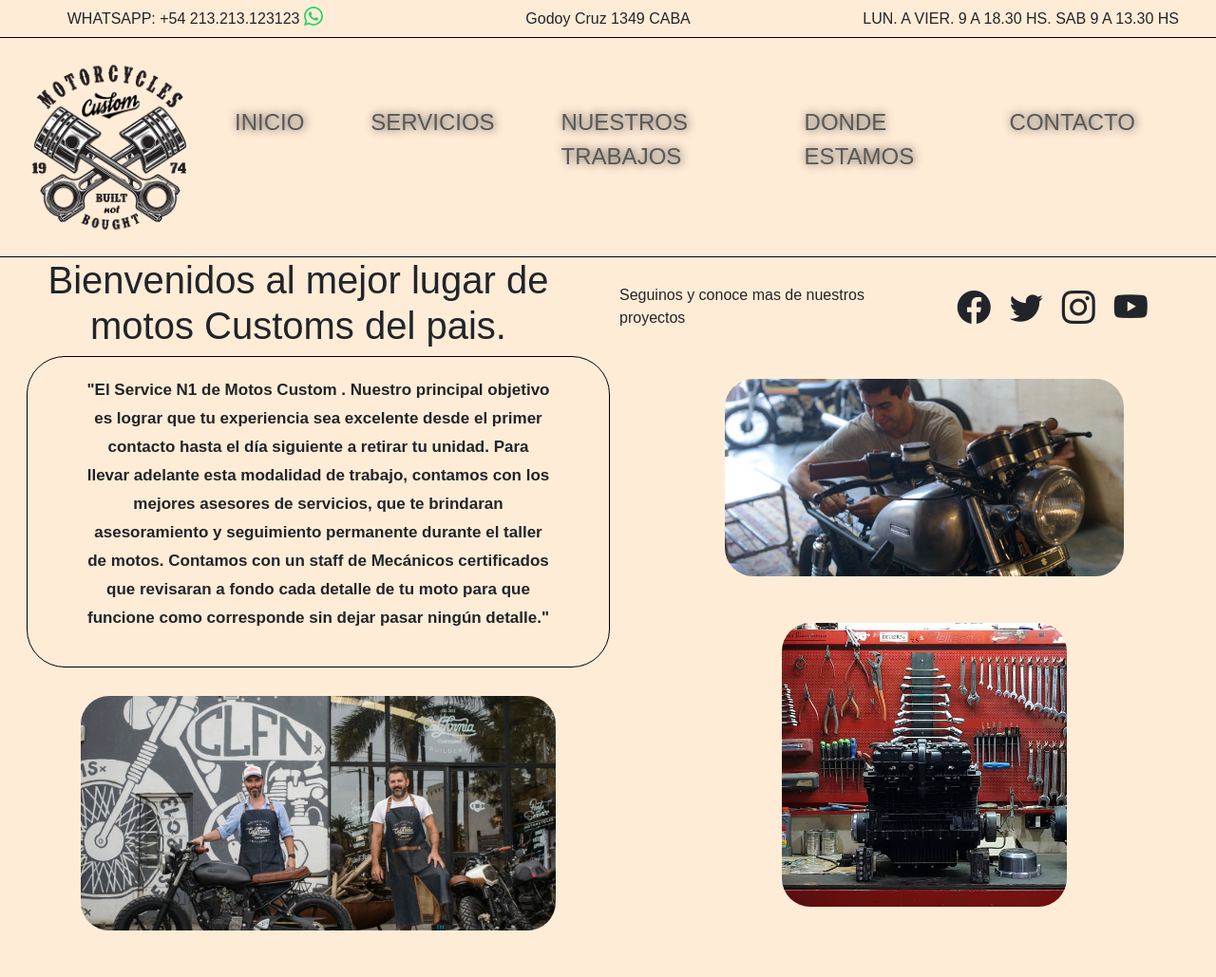
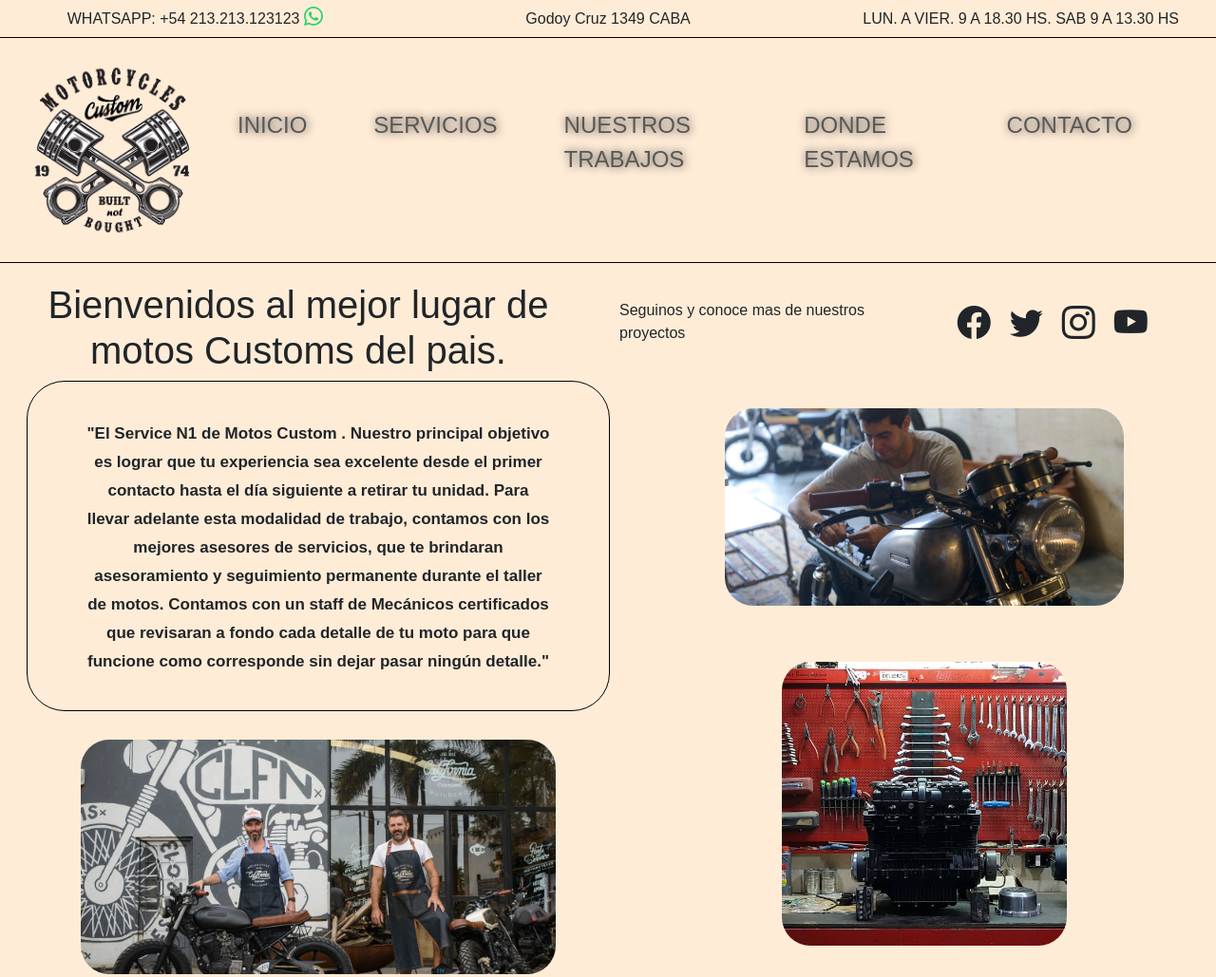
Before and after one commit to FedericoCasco/customgaragefix2, a website: page index.html in a window 1280 px wide. Shown: the top 1029 px of the page at 95% size. Drawn offline with nearby package versions, Linux system fonts and the light colour scheme.

Commit message:
migrando text center- agregando margen top

```diff
--- a/css/style.css
+++ b/css/style.css
@@ -37,7 +37,7 @@ header p{
     font-size: 20px;
 } */
 .col{
-    color: rgb(123, 121, 121);
+   color: rgb(123, 121, 121);
     font-weight: bold;
 
 }
--- a/scss/layouts/header.scss
+++ b/scss/layouts/header.scss
@@ -19,7 +19,7 @@ header{
 }
 .fotoytitulos {
     display: flex;
-    padding: 15px;
+    padding: 18px;
     align-items: center;
     justify-content: space-around;
     border-bottom: 1px solid black;
--- a/scss/pages/index.scss
+++ b/scss/pages/index.scss
@@ -1,9 +1,17 @@
+.text-center {
+    margin-top: 20px;
+}
+
+
 .bi{
     font-size: 35px;
     padding-right: 20px;
     display: flex;
     align-items: center;
 }
+
+
+
 .seguinos{
     p{
         margin: 0px !important;
```
Also changed, not shown: css/app.css, css/layouts/header.css, css/pages/index.css, 2 other files.
